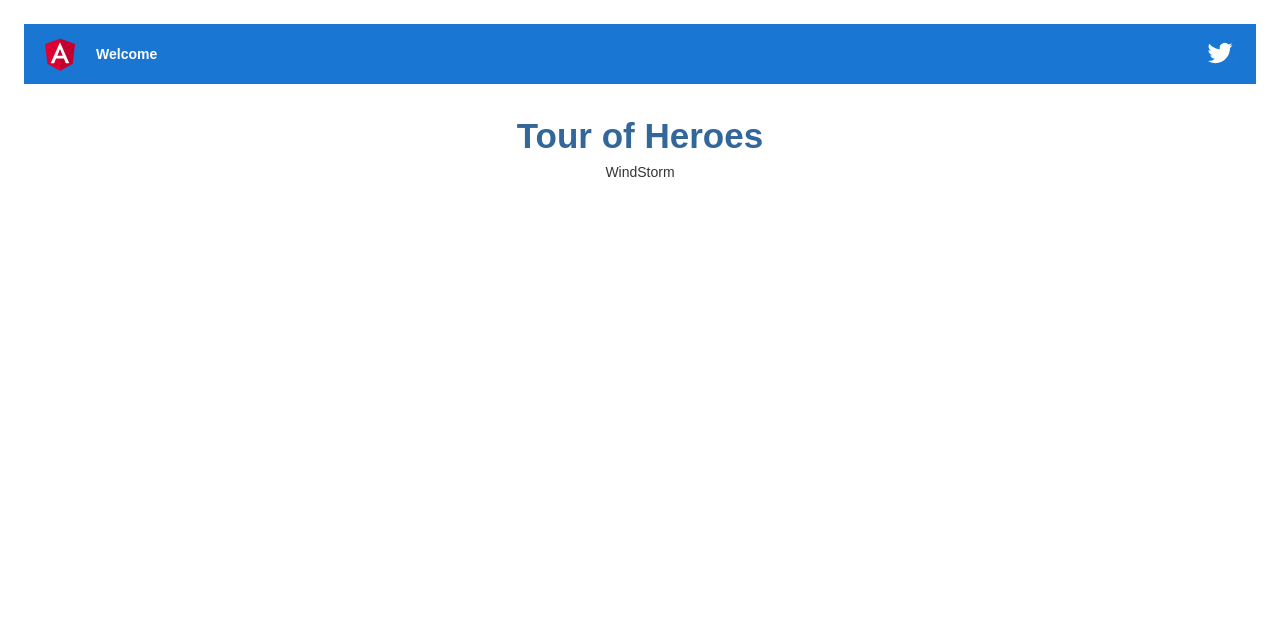
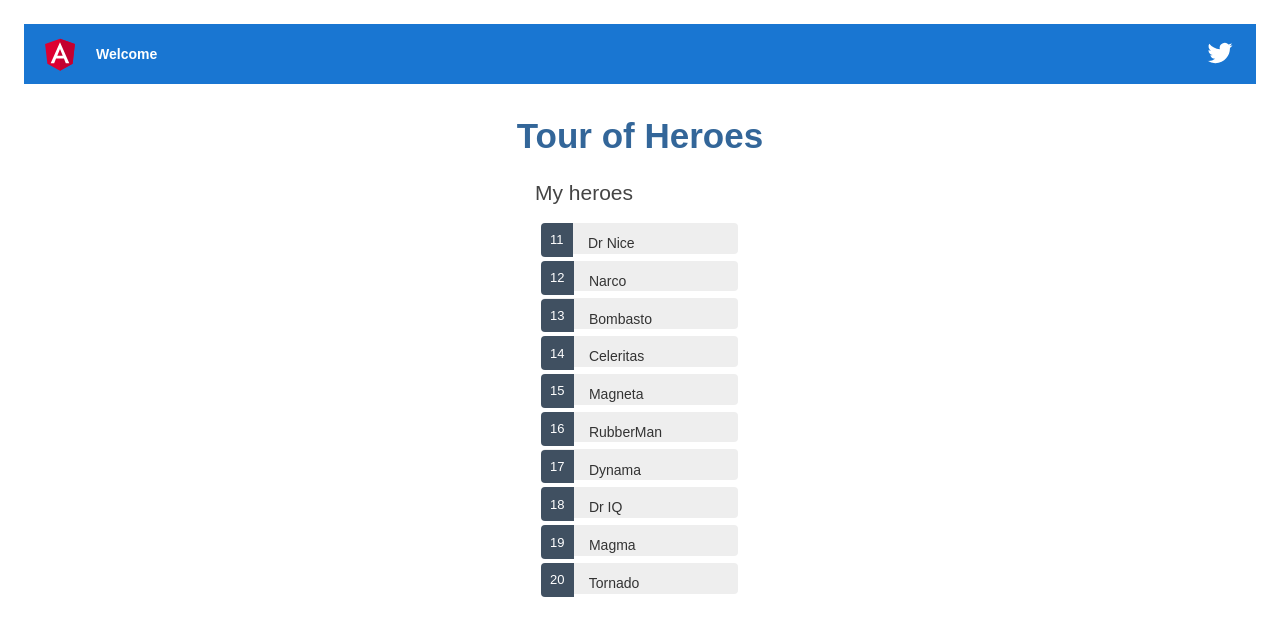
Before and after one commit to cofdness/angular8-example, an Angular app: page / in a window 1280 px wide. Shown: the top 636 px of the page. Built offline with nearby package versions, Linux system fonts and the light colour scheme.

Commit message:
Display list heroes

```diff
--- a/src/app/app.module.ts
+++ b/src/app/app.module.ts
@@ -5,6 +5,7 @@
 import { AppComponent } from './app.component';
 import { BrowserAnimationsModule } from '@angular/platform-browser/animations';
 import { HeroesComponent } from './components/heroes/heroes.component';
+import {FormsModule} from "@angular/forms";
 
 @NgModule({
   declarations: [
@@ -14,7 +15,8 @@
   imports: [
     BrowserModule,
     AppRoutingModule,
-    BrowserAnimationsModule
+    BrowserAnimationsModule,
+    FormsModule
   ],
   providers: [],
   bootstrap: [AppComponent]
--- a/src/app/components/heroes/heroes.component.css
+++ b/src/app/components/heroes/heroes.component.css
@@ -0,0 +1,44 @@
+
+.heroes {
+  margin: 0 0 2em 0;
+  list-style-type: none;
+  padding: 0;
+  width: 15em;
+}
+.heroes li {
+  cursor: pointer;
+  position: relative;
+  left: 0;
+  background-color: #EEE;
+  margin: .5em;
+  padding: .3em 0;
+  height: 1.6em;
+  border-radius: 4px;
+}
+.heroes li:hover {
+  color: #607D8B;
+  background-color: #DDD;
+  left: .1em;
+}
+.heroes li.selected {
+  background-color: #CFD8DC;
+  color: white;
+}
+.heroes li.selected:hover {
+  background-color: #BBD8DC;
+  color: white;
+}
+.heroes .badge {
+  display: inline-block;
+  font-size: small;
+  color: white;
+  padding: 0.8em 0.7em 0 0.7em;
+  background-color:#405061;
+  line-height: 1em;
+  position: relative;
+  left: -1px;
+  top: -4px;
+  height: 1.8em;
+  margin-right: .8em;
+  border-radius: 4px 0 0 4px;
+}
--- a/src/app/components/heroes/heroes.component.html
+++ b/src/app/components/heroes/heroes.component.html
@@ -1 +1,22 @@
-{{hero}}
+<h2>
+  My heroes
+</h2>
+<ul class="heroes">
+  <li *ngFor="let hero of heroes" [class.selected]="hero === selectedHero" (click)="onSelect(hero)">
+    <span class="badge">{{hero.id}}</span> {{hero.name}}
+  </li>
+</ul>
+
+<div *ngIf="selectedHero">
+  <h2>
+    {{selectedHero.name | uppercase}} Details
+  </h2>
+  <div>
+    <span>id:</span> {{selectedHero.id}}
+  </div>
+  <div>
+    <label>name:
+      <input [(ngModel)]="selectedHero.name" placeholder="name" />
+    </label>
+  </div>
+</div>
--- a/src/app/components/heroes/heroes.component.ts
+++ b/src/app/components/heroes/heroes.component.ts
@@ -1,4 +1,6 @@
 import { Component, OnInit } from '@angular/core';
+import {Hero} from "../../classes/hero";
+import {HEROES} from "../../data/mock-heroes";
 
 @Component({
   selector: 'app-heroes',
@@ -6,11 +8,15 @@
   styleUrls: ['./heroes.component.css']
 })
 export class HeroesComponent implements OnInit {
-
-  hero = 'WindStorm'
+  heroes = HEROES
   constructor() { }
 
   ngOnInit() {
   }
 
+  selectedHero: Hero
+  onSelect(hero: Hero): void {
+    this.selectedHero = hero
+  }
+
 }
--- /dev/null
+++ b/src/app/data/mock-heroes.ts
@@ -0,0 +1,14 @@
+import {Hero} from "../classes/hero";
+
+export const HEROES: Hero[] = [
+  { id: 11, name: 'Dr Nice' },
+  { id: 12, name: 'Narco' },
+  { id: 13, name: 'Bombasto' },
+  { id: 14, name: 'Celeritas' },
+  { id: 15, name: 'Magneta' },
+  { id: 16, name: 'RubberMan' },
+  { id: 17, name: 'Dynama' },
+  { id: 18, name: 'Dr IQ' },
+  { id: 19, name: 'Magma' },
+  { id: 20, name: 'Tornado' }
+]
```
